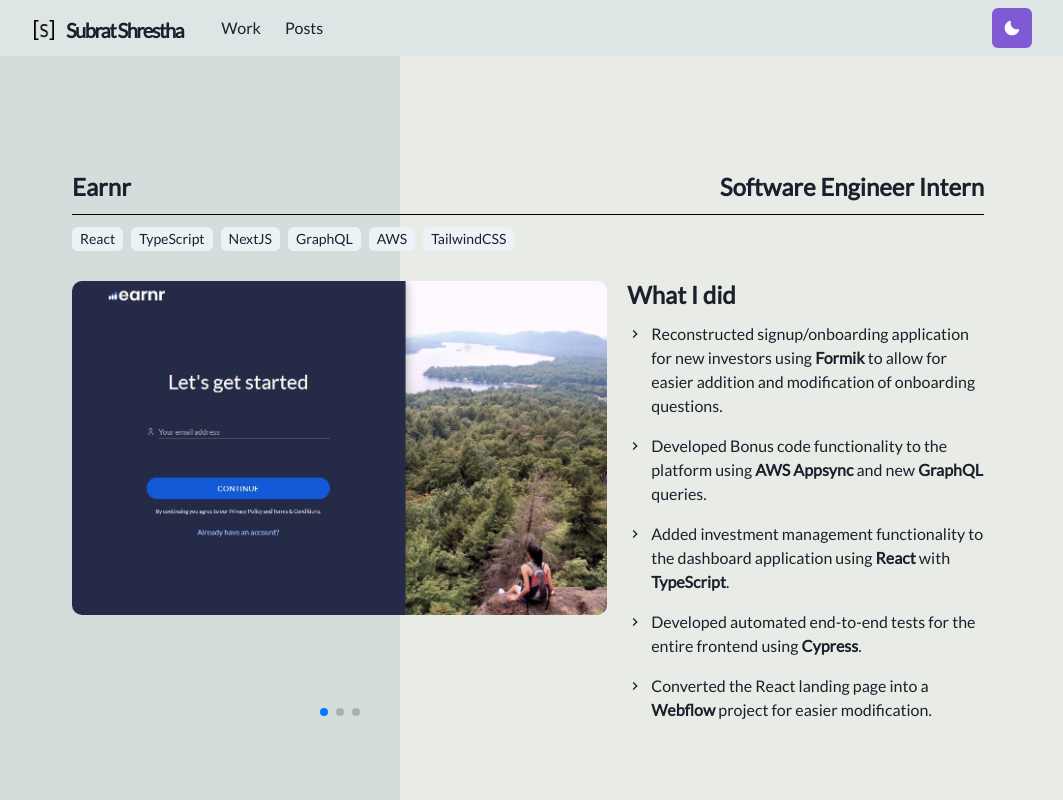
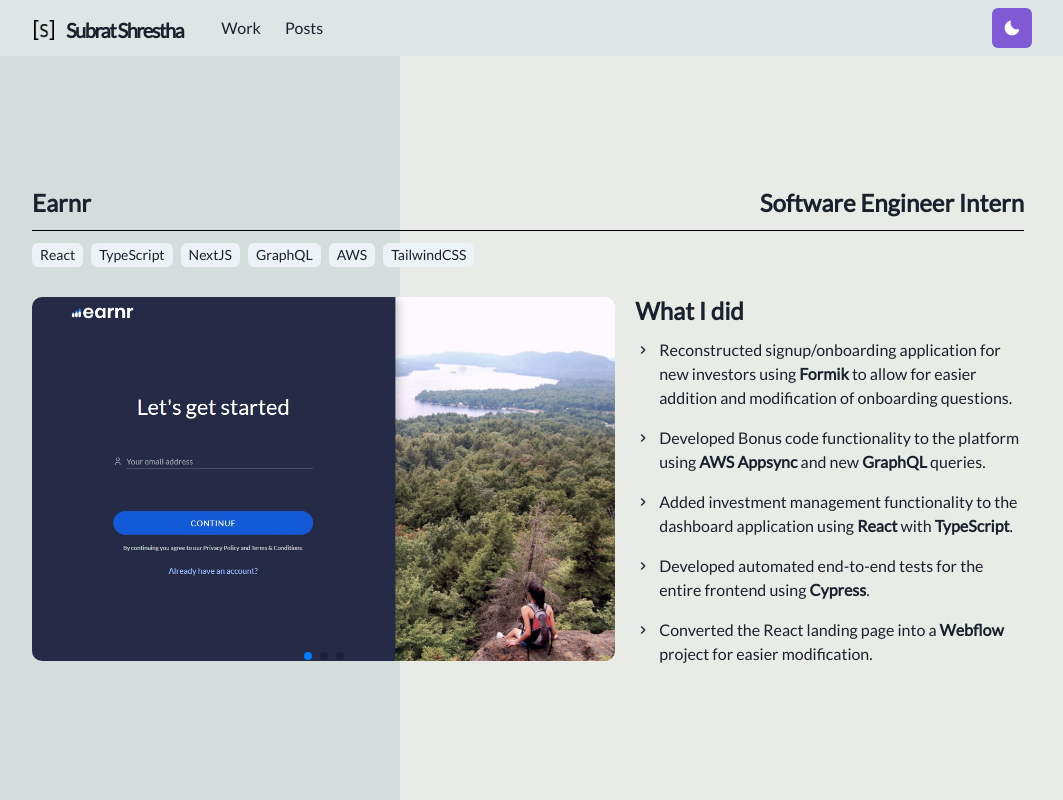
Before and after one commit to SubratShrestha/portfolio-next, a Next.js app: page /earnr in a window 1280 px wide. Shown: the whole page, without its empty margins (112-1175 px from the left). Built offline with nearby package versions, Linux system fonts and the light colour scheme.

Commit message:
More general components, need to organize better

```diff
--- a/components/layouts/workContainer.tsx
+++ b/components/layouts/workContainer.tsx
@@ -4,8 +4,7 @@
     <Box
       height='100%'
       width='100%'
-      pt={{ md: 20, base: 10 }}
-      px={{ md: 10, base: 3 }}
+      pt={10}
     >
       {children}
     </Box>
```
Also changed, not shown: components/layouts/chevronList.tsx (added, +17 -0 lines).
